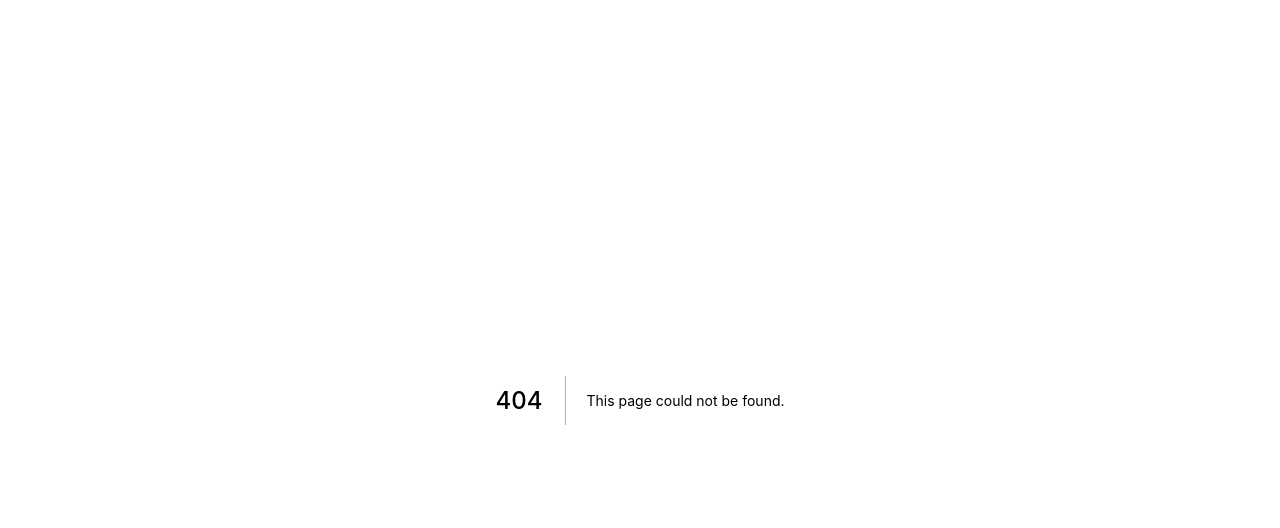
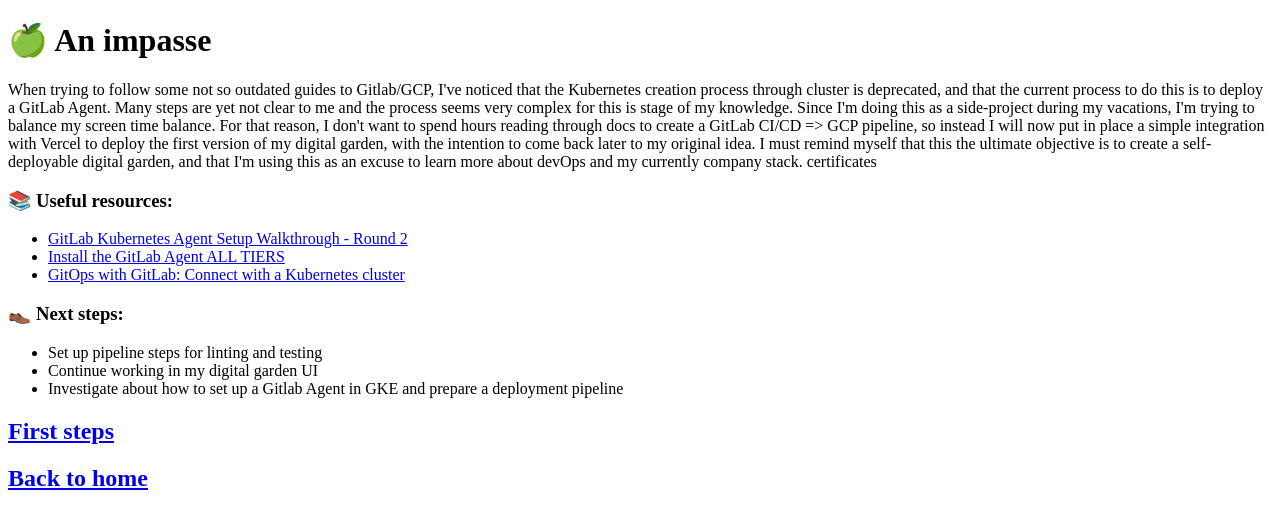
Before and after one commit to gonbaum/baumhaus-garden, a Next.js app: page /posts/third-part in a window 1280 px wide. Before the commit this address had no page. Shown: the top 528 px of the page. Built offline with nearby package versions, Linux system fonts and the light colour scheme.

Commit message:
chore: add third post

```diff
--- /dev/null
+++ b/pages/posts/third-part.js
@@ -0,0 +1,59 @@
+import Link from "next/link";
+
+export default function FirstSteps() {
+  return (
+    <>
+      <h1>🍏 An impasse </h1>
+      <p>
+        When trying to follow some not so outdated guides to Gitlab/GCP, I've
+        noticed that the Kubernetes creation process through cluster is
+        deprecated, and that the current process to do this is to deploy a
+        GitLab Agent. Many steps are yet not clear to me and the process seems
+        very complex for this is stage of my knowledge. Since I'm doing this as
+        a side-project during my vacations, I'm trying to balance my screen time
+        balance. For that reason, I don't want to spend hours reading through
+        docs to create a GitLab CI/CD => GCP pipeline, so instead I will now put
+        in place a simple integration with Vercel to deploy the first version of
+        my digital garden, with the intention to come back later to my original
+        idea. I must remind myself that this the ultimate objective is to create
+        a self-deployable digital garden, and that I'm using this as an excuse
+        to learn more about devOps and my currently company stack. certificates
+      </p>
+
+      <h3>📚 Useful resources: </h3>
+      <ul>
+        <li>
+          <a href="https://www.youtube.com/watch?v=XuBpKtsgGkE">
+            GitLab Kubernetes Agent Setup Walkthrough - Round 2
+          </a>
+        </li>
+        <li>
+          <a href="https://docs.gitlab.com/ee/user/clusters/agent/install/">
+            Install the GitLab Agent ALL TIERS
+          </a>
+        </li>
+        <li>
+          <a href="https://about.gitlab.com/blog/2021/11/18/gitops-with-gitlab-connecting-the-cluster/">
+            GitOps with GitLab: Connect with a Kubernetes cluster
+          </a>
+        </li>
+      </ul>
+      <h3>👞 Next steps:</h3>
+      <ul>
+        <li>Set up pipeline steps for linting and testing</li>
+        <li>Continue working in my digital garden UI</li>
+        <li>Investigate about how to set up a Gitlab Agent in GKE and prepare a deployment pipeline</li>
+      </ul>
+      <h2>
+        <Link href="/posts/first-steps">
+          <a>First steps</a>
+        </Link>
+      </h2>
+      <h2>
+        <Link href="/">
+          <a>Back to home</a>
+        </Link>
+      </h2>
+    </>
+  );
+}
```
Also changed, not shown: pages/posts/first-steps.js (+6 -1 lines).
